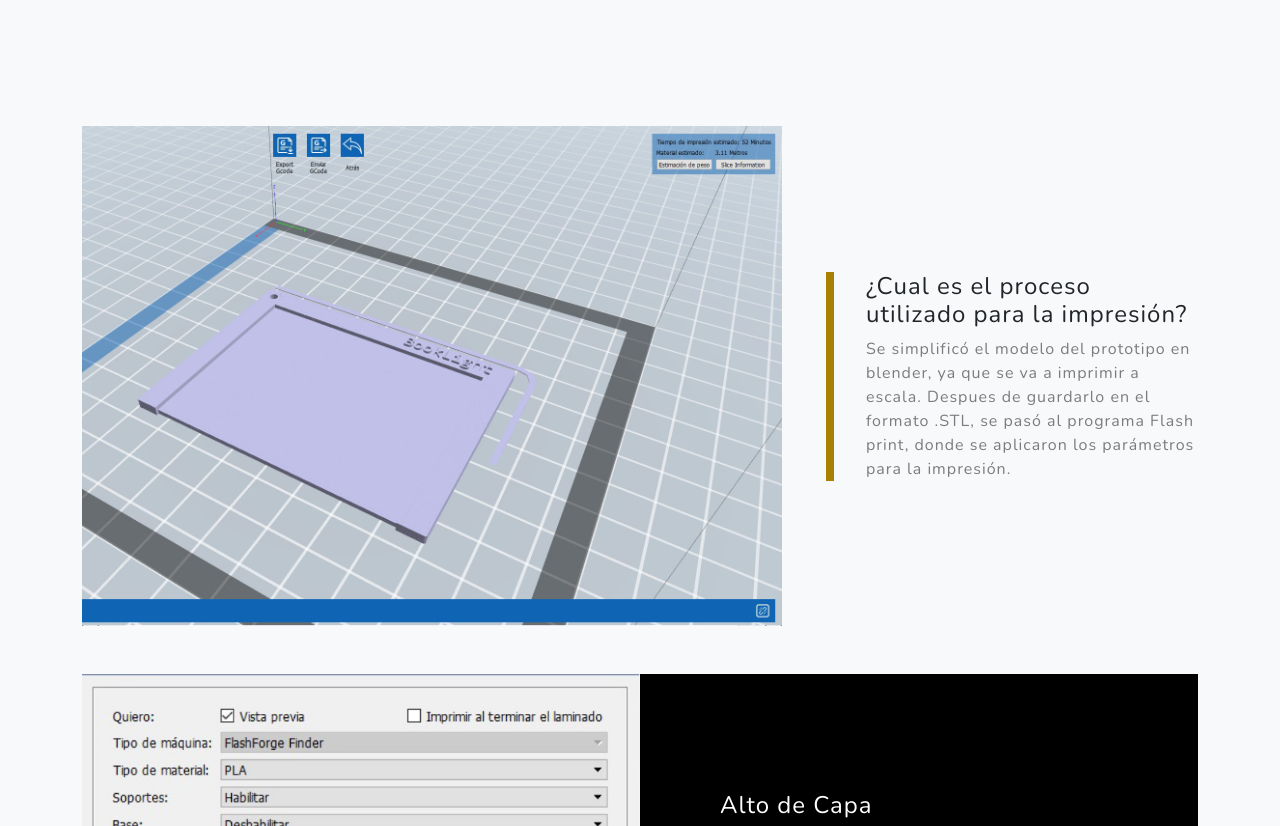
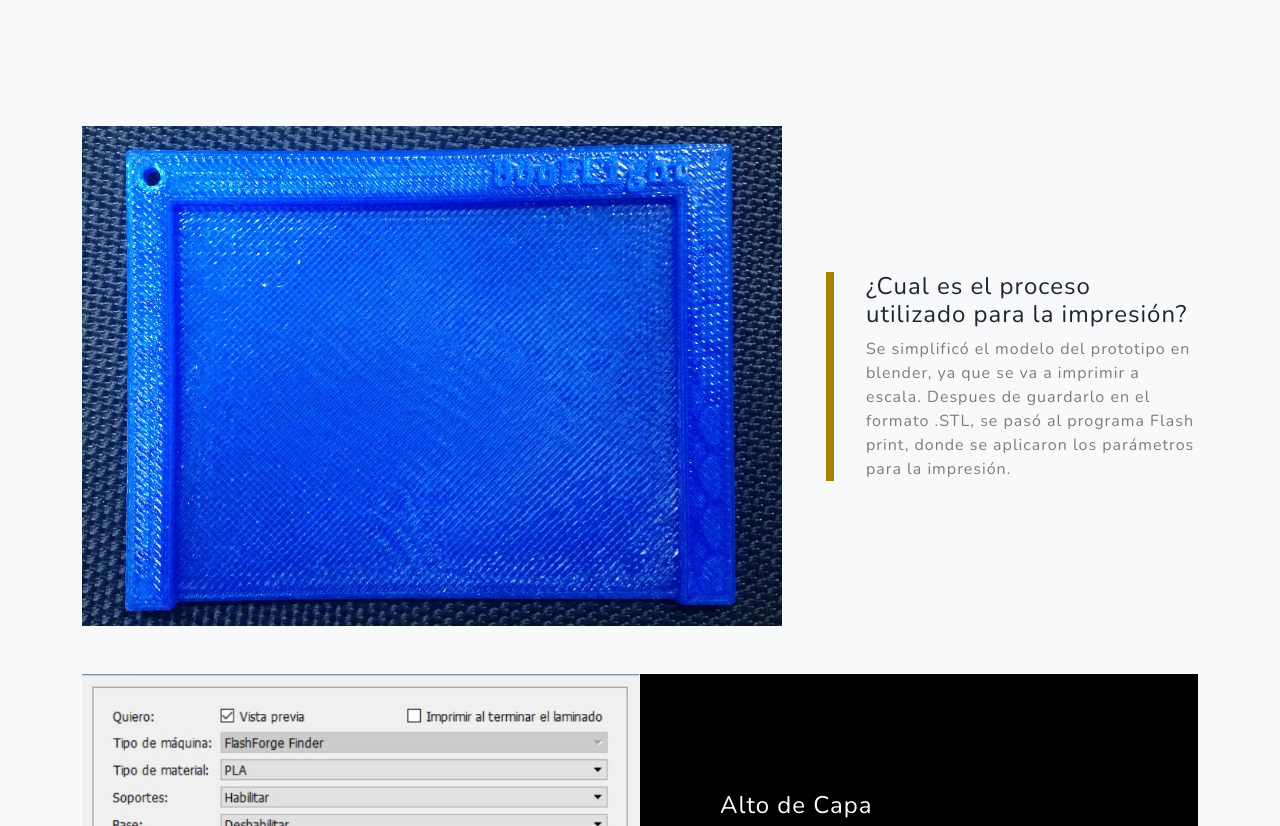
Before and after one commit to AmelQSr/BOOKLIGHT1, a plain HTML site: page index4.html in a window 1280 px wide. Shown: the part 680-1506 px from the top of the page. Drawn offline with nearby package versions, Linux system fonts and the light colour scheme.

Commit message:
modelo impreso

```diff
--- a/index4.html
+++ b/index4.html
@@ -49,7 +49,7 @@
             <div class="container">
                 <!-- Featured Project Row-->
                 <div class="row align-items-center no-gutters mb-4 mb-lg-5">
-                    <div class="col-xl-8 col-lg-7"><img class="img-fluid mb-3 mb-lg-0" src="assets/img/parámetro6.jpg" alt="" /></div>
+                    <div class="col-xl-8 col-lg-7"><img class="img-fluid mb-3 mb-lg-0" src="assets/img/MODELOIMPRESO2.jpg" alt="" /></div>
                     <div class="col-xl-4 col-lg-5">
                         <div class="featured-text text-center text-lg-left">
                             <h4>¿Cual es el proceso utilizado para la impresión?</h4>
```
Also changed, not shown: assets/img/MODELOIMPRESO2.jpg (added).
